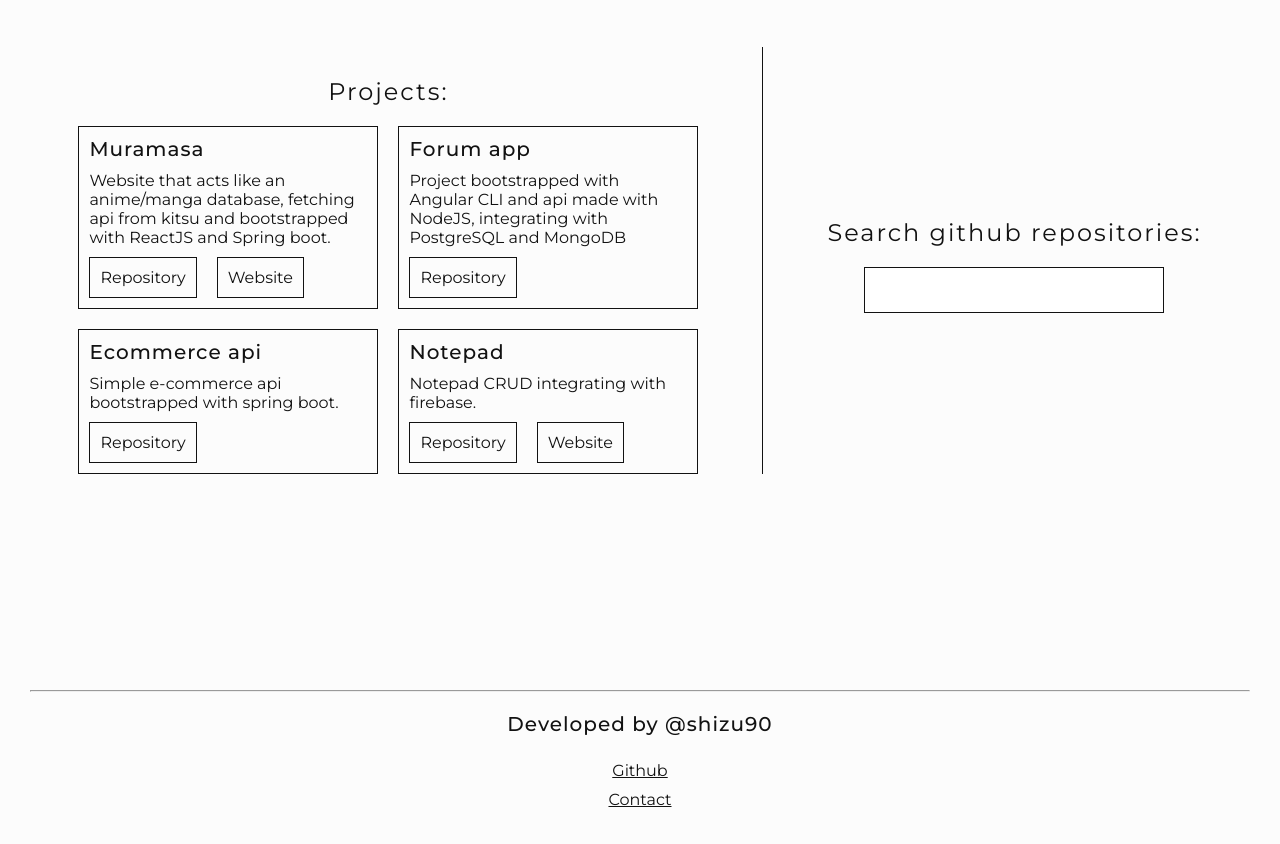
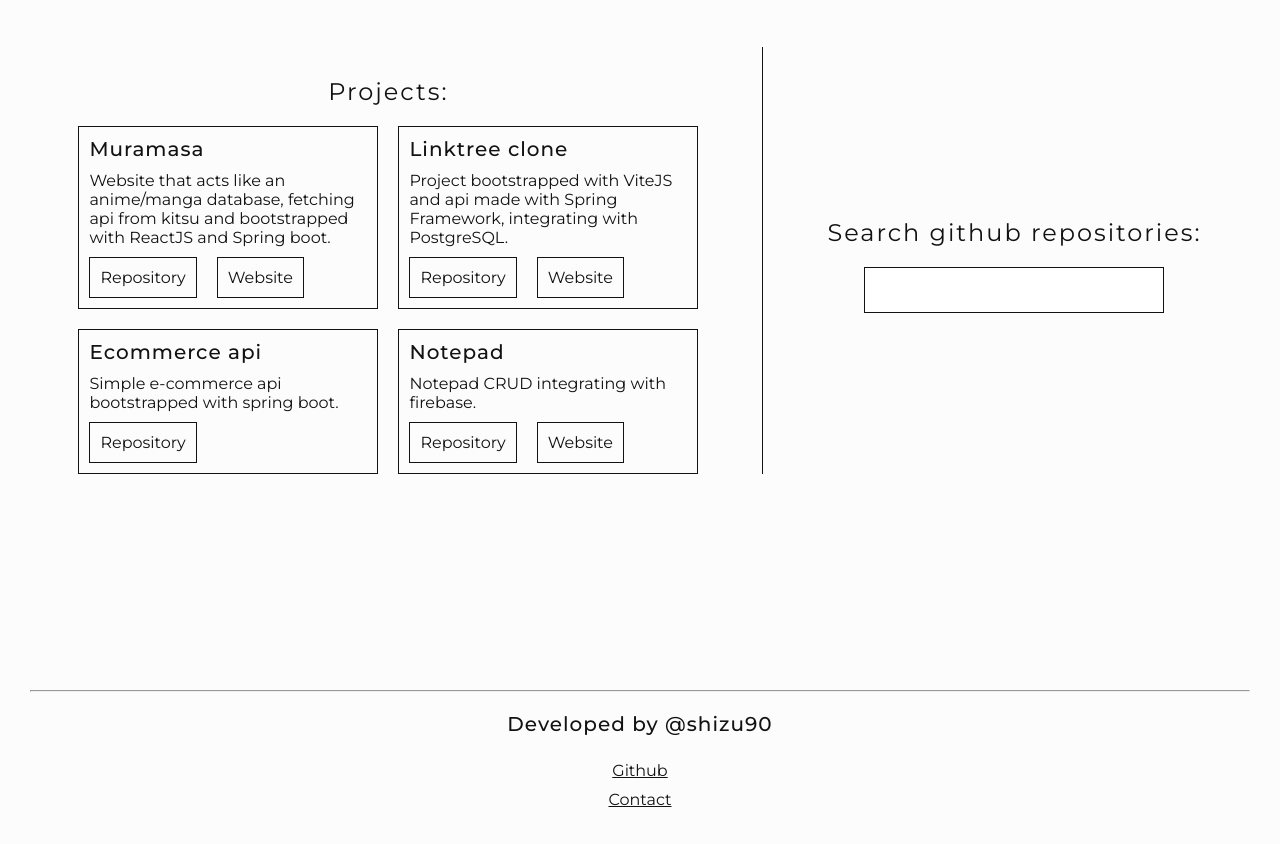
Before and after one commit to shizu90/gabriel-portfolio, a React (Create React App) app: page / in a window 1280 px wide. Shown: the part 2540-3384 px from the top of the page. Built offline with nearby package versions, Linux system fonts and the light colour scheme.

Commit message:
Update Projects.tsx

```diff
--- a/src/pages/Projects/Projects.tsx
+++ b/src/pages/Projects/Projects.tsx
@@ -48,10 +48,11 @@ export default function Projects(props: IProjectsProps) {
                         </div>
                     </li>
                     <li>
-                        <h1>Forum app</h1>
-                        <p>Project bootstrapped with Angular CLI and api made with NodeJS, integrating with PostgreSQL and MongoDB</p>
+                        <h1>Linktree clone</h1>
+                        <p>Project bootstrapped with ViteJS and api made with Spring Framework, integrating with PostgreSQL.</p>
                         <div>
                             <a href="https://github.com/shizu90/cod3r-projeto" target={"_blank"}>Repository</a>
+                            <a href="https://linktree-clone-blue.vercel.app/" target={"_blank"}>Website</a>
                         </div>
                     </li>
                     <li>
```
